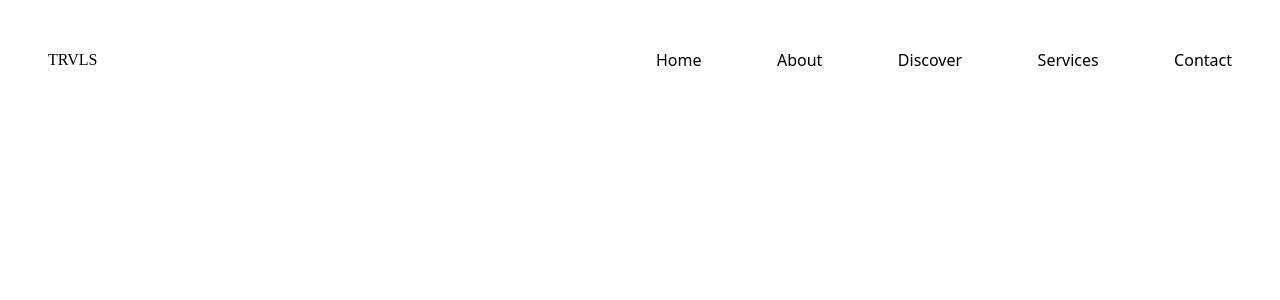
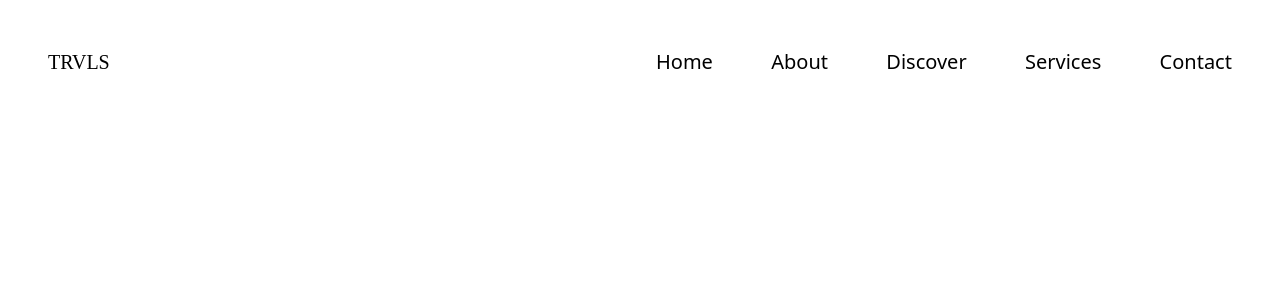
Before and after one commit to carren-chepkorir/Travel-App-, a React (Vite) app: page / in a window 1280 px wide. Shown: the top 300 px of the page. Built offline with nearby package versions, Linux system fonts and the light colour scheme.

Commit message:
Added contact route

```diff
--- a/src/Components/Navbar.jsx
+++ b/src/Components/Navbar.jsx
@@ -4,12 +4,12 @@ import { Link } from "react-router-dom";
 const Navbar = () => {
   return (
     <div className="flex space-x-8 flex items:center flex justify-between m-12 ">
-      <p className="flex-1 body-font font-poppins">TRVLS</p>
+      <p className="flex-1 body-font font-poppins text-xl">TRVLS</p>
       <nav className="flex-1">
         <ul className="flex justify-between">
           <li>
             <Link
-              className="hover:text-red-700 hover:underline hover:underline-offset-8"
+              className="hover:text-red-700 hover:underline hover:underline-offset-8 text-xl"
               to="/"
             >
               Home
@@ -17,7 +17,7 @@ const Navbar = () => {
           </li>
           <li>
             <Link
-              className="hover:text-red-700  hover:underline hover:underline-offset-8"
+              className="hover:text-red-700  hover:underline hover:underline-offset-8 text-xl"
               to="/about"
             >
               About
@@ -25,7 +25,7 @@ const Navbar = () => {
           </li>
           <li>
             <Link
-              className="hover:text-red-700 hover:underline hover:underline-offset-8"
+              className="hover:text-red-700 hover:underline hover:underline-offset-8 text-xl"
               to="/discover"
             >
               Discover
@@ -33,7 +33,7 @@ const Navbar = () => {
           </li>
           <li>
             <Link
-              className="hover:text-red-700 hover:underline hover:underline-offset-8"
+              className="hover:text-red-700 hover:underline hover:underline-offset-8 text-xl"
               to="/services"
             >
               Services
@@ -41,7 +41,7 @@ const Navbar = () => {
           </li>
           <li>
             <Link
-              className="hover:text-red-700 hover:underline hover:underline-offset-8"
+              className="hover:text-red-700 hover:underline hover:underline-offset-8 text-xl"
               to="/contact"
             >
               Contact
--- /dev/null
+++ b/src/Routes/Contact.jsx
@@ -0,0 +1,12 @@
+import React from "react";
+import Navbar from "../Components/Navbar";
+
+const Contact = () => {
+  return (
+    <div>
+      <Navbar />
+    </div>
+  );
+};
+
+export default Contact;
--- a/src/Routes/Services.jsx
+++ b/src/Routes/Services.jsx
@@ -1,7 +1,12 @@
 import React from "react";
+import Navbar from "../Components/Navbar";
 
 const Services = () => {
-  return <div>Services</div>;
+  return (
+    <div>
+      <Navbar />
+    </div>
+  );
 };
 
 export default Services;
--- a/src/main.jsx
+++ b/src/main.jsx
@@ -7,6 +7,7 @@ import Home from "./Routes/Home";
 import Discover from "./Routes/Discover";
 import Services from "./Routes/Services";
 import About from "./Routes/About";
+import Contact from "./Routes/Contact";
 const router = createBrowserRouter([
   {
     path: "/",
@@ -25,6 +26,10 @@ const router = createBrowserRouter([
     path: "/services",
     element: <Services />,
   },
+  {
+    path: "/contact",
+    element: <Contact />,
+  },
 ]);
 
 ReactDOM.createRoot(document.getElementById("root")).render(
```
